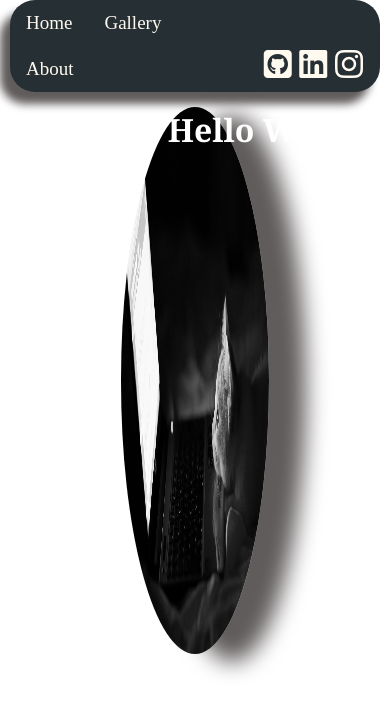
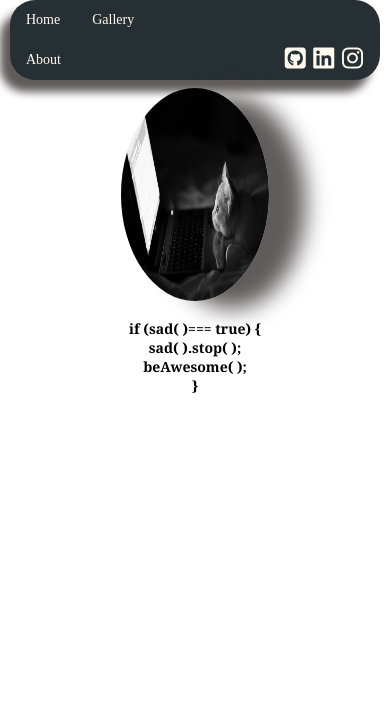
Before and after one commit to danielaorc6/personal-website, a plain HTML site: page home.html in a window 390 px wide. Drawn offline with Linux system fonts and the light colour scheme.

Commit message:
edited media queries on all

```diff
--- a/home.css
+++ b/home.css
@@ -6,18 +6,26 @@ body {
   text-align: center;
 }
 
-.barney h1{
-  position: absolute;
-  margin-left: 43%;
-  margin-top: 4%;
-  color: white;
-  font: bold 32px Georgia, serif;
-}
 
 .barney img{
   border-radius: 52%;
   width: 38%;
-  margin-top: 15px;
+  margin: 2% 31% 0% 31%;
   height: 547px;
   box-shadow: 37px 8px 22px #615c5c;
 }
+
+p {
+  font: bold 22px Georgia, serif;
+}
+
+@media all and (max-width: 769px) {
+  .barney img {
+    height: 213px;
+  }
+
+  p {
+    font: bold 14px Georgia, serif;
+}
+
+}
--- a/home.html
+++ b/home.html
@@ -28,8 +28,14 @@
 
   <div class="barney">
 
-    <h1>Hello World!</h1>
+
     <img src="cat.jpg">
+    <p>
+      if (sad( )=== true) { <br>
+      sad( ).stop( );<br>
+      beAwesome( );<br>
+    }<br>
+  </p>
   </div>
 
 
--- a/nav.css
+++ b/nav.css
@@ -50,13 +50,17 @@ li a {
   padding-right: 17px;
 }
 
+@media all and (max-width: 769px) {
+  li a {
+  font: 14px Trajan, serif;
+ }
 
-.social-media {
-  a {
+ .social-media a{
+   padding: 6% 1%;
+ }
 
-  }
-
-  li {
-
-  }
+ .social-media i {
+    font-size: 1.5em;
+    margin-top: 2%;
 }
+}
--- a/style.css
+++ b/style.css
@@ -72,6 +72,10 @@ p {
    .education h3 {
      font: bold 12px Trajan, serif;
    }
+
+   .education i {
+     font-size: 12px;
+   }
    img {
          margin: -10px -10px;
          max-width: 50%;
```
